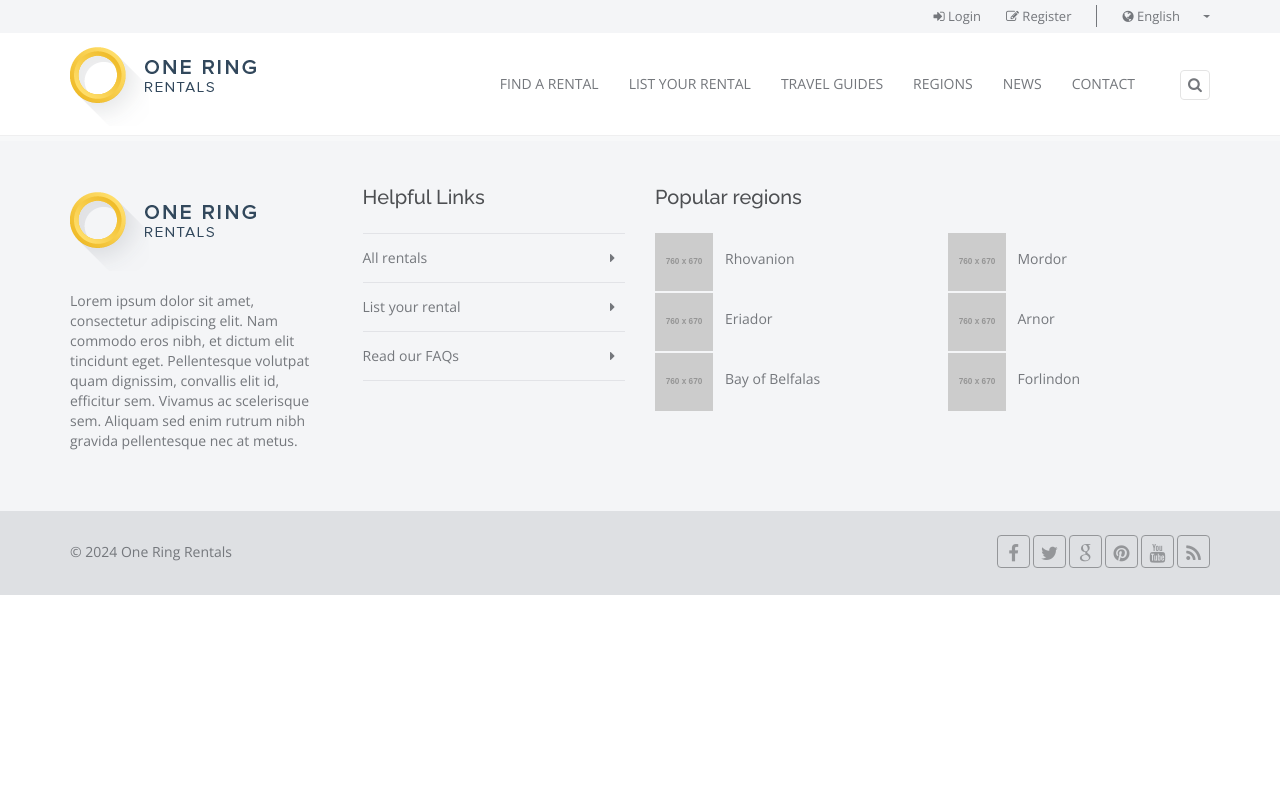
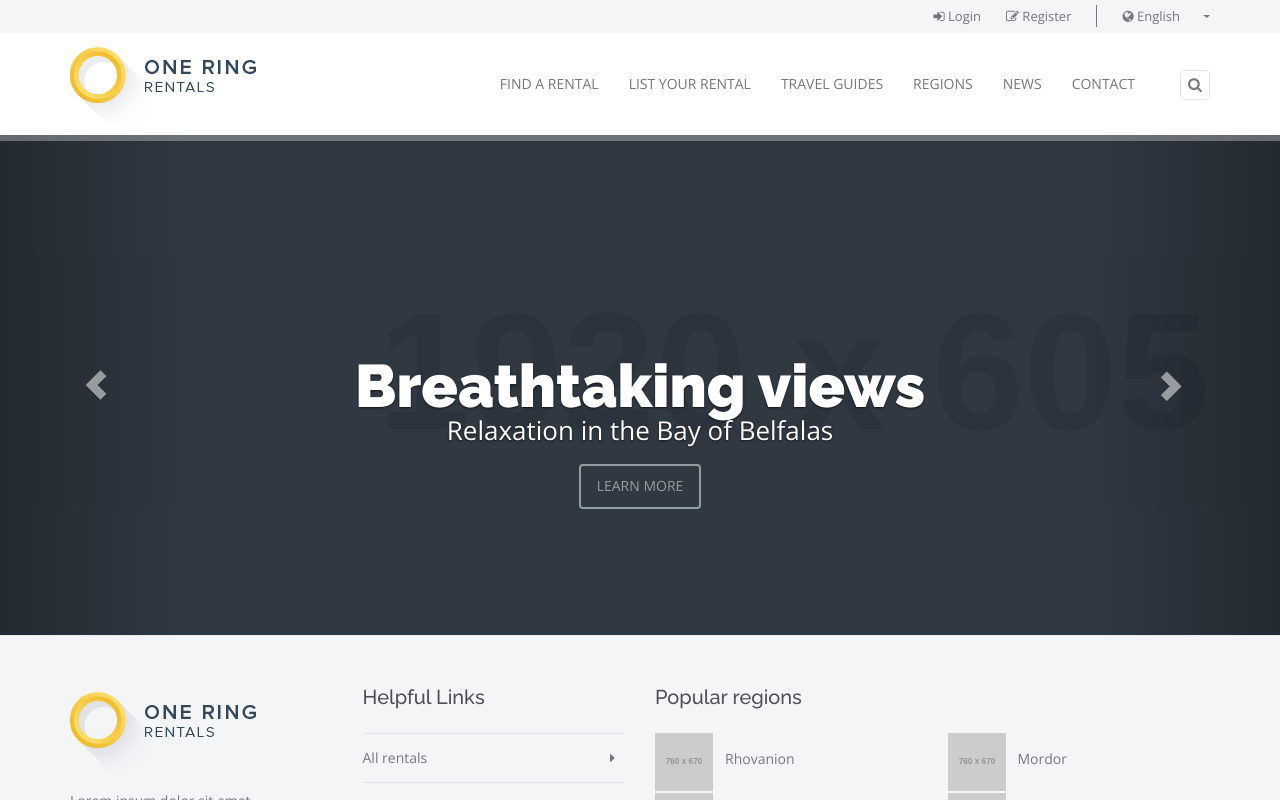
Before and after one commit to 20111176/sk-nextjs-at3, a Next.js app: page / in a window 1280 px wide. Shown: the top 800 px of the page. Built offline with nearby package versions, Linux system fonts and the light colour scheme.

Commit message:
feat(Hero): added Hero section on mainpage

```diff
--- a/src/app/components/ContentWrapper.jsx
+++ b/src/app/components/ContentWrapper.jsx
@@ -1,6 +1,5 @@
-// This is the main content and sidebar components that split other components.
-import MainContent from './ContentWrapper/MainContent';
-import Sidebar from './ContentWrapper/Sidebar';
+import MainContent from '../ContentWrapper/MainContent';
+import Sidebar from '../ContentWrapper/Sidebar';
 
 const ContentWrapper = () => {
   return (
--- a/src/app/components/Hero.jsx
+++ b/src/app/components/Hero.jsx
@@ -1,6 +1,4 @@
-// This is the Hero section, which includes sliding sections.
-
-import { Link } from 'react-router-dom';
+import Link from 'next/link';
 const Hero = () => {
   return (
     <>
@@ -25,7 +23,7 @@ const Hero = () => {
               <div className='caption sfl slider-subtitle'>
                 Relaxation in the Bay of Belfalas
               </div>
-              <Link to='#' className='caption sfb btn btn-default btn-lg'>
+              <Link href='#' className='caption sfb btn btn-default btn-lg'>
                 Learn More
               </Link>
             </div>
@@ -43,7 +41,7 @@ const Hero = () => {
               <div className='caption sfl slider-subtitle'>
                 Lush gardens in Mordor
               </div>
-              <Link to='#' className='caption sfb btn btn-default btn-lg'>
+              <Link href='#' className='caption sfb btn btn-default btn-lg'>
                 Learn More
               </Link>
             </div>
@@ -55,7 +53,7 @@ const Hero = () => {
         {/* <!-- Controls --> */}
         <Link
           className='left carousel-control'
-          to='#carousel-example-generic'
+          href='#carousel-example-generic'
           role='button'
           data-slide='prev'>
           <span className='glyphicon glyphicon-chevron-left'></span>
@@ -63,7 +61,7 @@ const Hero = () => {
         </Link>
         <Link
           className='right carousel-control'
-          to='#carousel-example-generic'
+          href='#carousel-example-generic'
           role='button'
           data-slide='next'>
           <span className='glyphicon glyphicon-chevron-right'></span>
--- a/src/app/components/HomeAdvanceSearch.jsx
+++ b/src/app/components/HomeAdvanceSearch.jsx
@@ -1,4 +1,3 @@
-// Advanced Search component for the Home Page.
 const HomeAdvanceSearch = () => {
   return (
     <>
--- a/src/app/page.jsx
+++ b/src/app/page.jsx
@@ -1,3 +1,9 @@
+import Hero from './components/Hero';
+
 export default function Home() {
-  return <></>;
+  return (
+    <>
+      <Hero />
+    </>
+  );
 }
```
